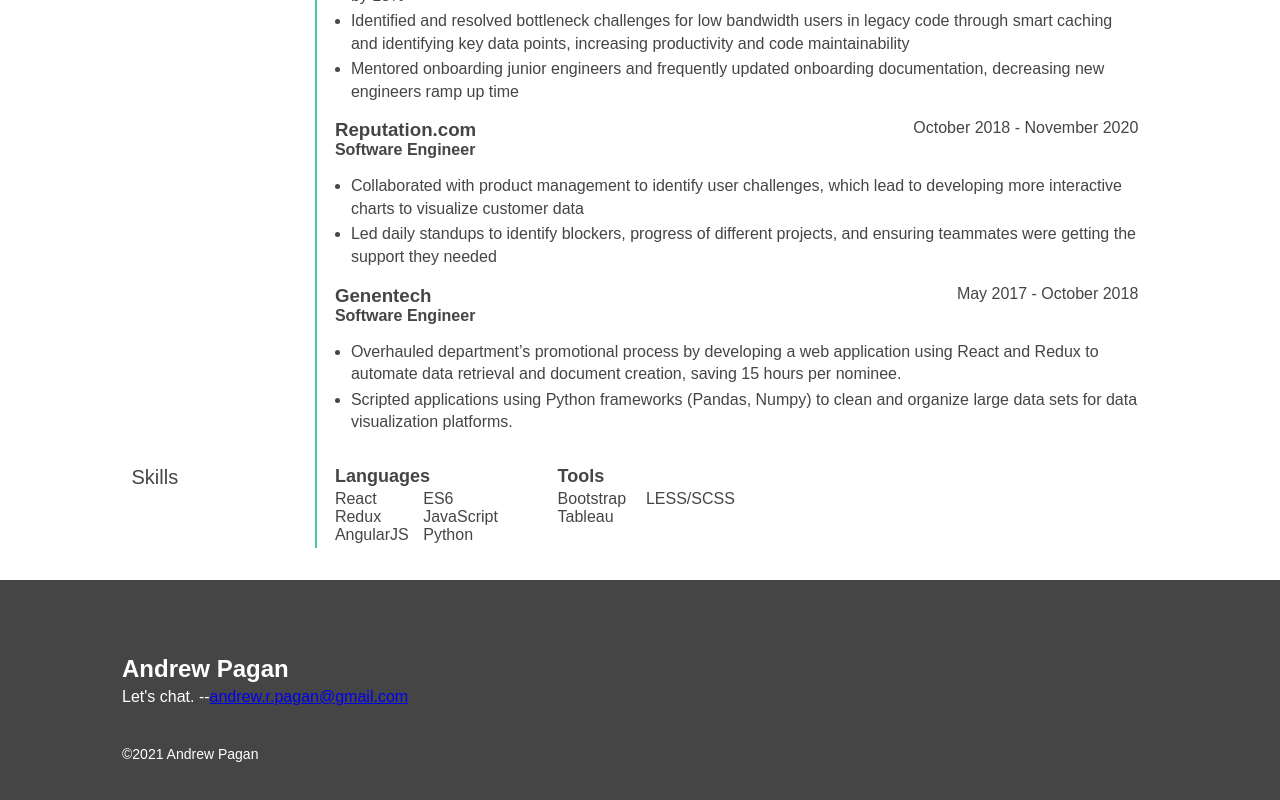
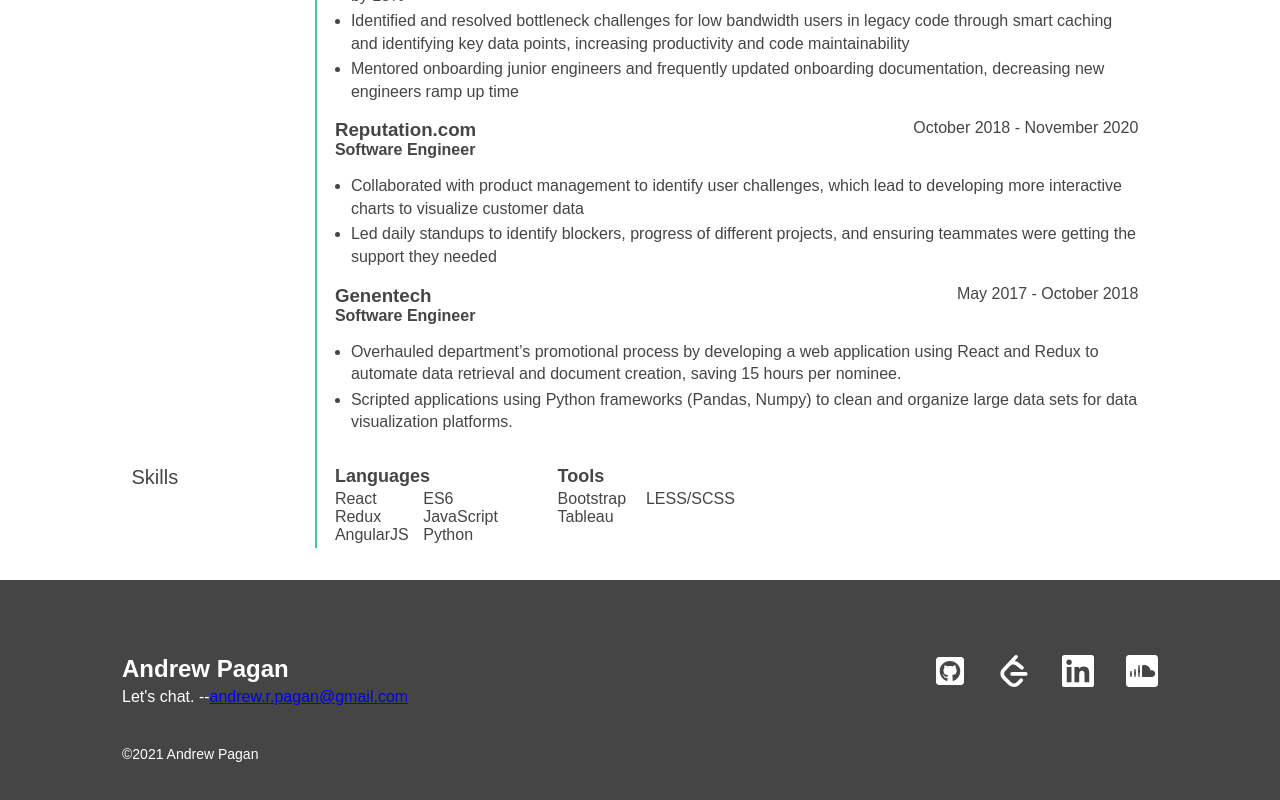
Before and after one commit to mdestafadilah/andrewpagan.com, a Next.js app: page / in a window 1280 px wide. Shown: the part 328-1128 px from the top of the page. Built offline with nearby package versions, Linux system fonts and the light colour scheme; a web font is replaced by a local one.

Commit message:
Social media links working appropriately

```diff
--- a/package.json
+++ b/package.json
@@ -11,6 +11,7 @@
     "next": "^10.0.0",
     "react": "17.0.1",
     "react-dom": "17.0.1",
+    "react-icons": "^4.2.0",
     "sass": "^1.32.7",
     "url-loader": "^4.1.1"
   }
--- a/pages/Footer.js
+++ b/pages/Footer.js
@@ -1,10 +1,32 @@
 import styles from "./Footer.module.scss";
+import socialMedia from "../public/social-media";
+import { FaGithubSquare } from "react-icons/fa";
+import { SiLinkedin, SiLeetcode } from "react-icons/si";
+import { ImSoundcloud2 } from "react-icons/im";
 
-const ListItem = ({ url, icon }) => {
+const ListItem = ({ url, name }) => {
+	const iconPicker = () => {
+		switch (name) {
+			case "Github":
+				return <FaGithubSquare />;
+			case "LinkedIn":
+				return <SiLinkedin />;
+			case "Leetcode":
+				return <SiLeetcode />;
+			case "SoundCloud":
+				return <ImSoundcloud2 />;
+		}
+	};
+
 	return (
 		<li className={styles.item}>
-			<a href={url} target="_blank" rel="noopener noreferrer">
-				<i className={icon}></i>
+			<a
+				className={styles.link}
+				href={url}
+				target="_blank"
+				rel="noopener noreferrer"
+			>
+				{iconPicker()}
 			</a>
 		</li>
 	);
@@ -29,18 +51,13 @@
 			</div>
 			<div className={styles["social-media-links"]}>
 				<ul className={styles["link-holder"]}>
-					<ListItem
-						url="https://github.com/drewkiimon"
-						icon="fa fa-github"
-					/>
-					<ListItem
-						url="https://www.linkedin.com/in/andrewpagan/"
-						icon="fa fa-linkedin"
-					/>
-					<ListItem
-						url="https://soundcloud.com/drewkiimon"
-						icon="fa fa-soundcloud"
-					/>
+					{socialMedia["social-media"].map((media) => (
+						<ListItem
+							key={media.name}
+							url={media.url}
+							name={media.name}
+						></ListItem>
+					))}
 				</ul>
 			</div>
 		</footer>
--- a/pages/Footer.module.scss
+++ b/pages/Footer.module.scss
@@ -1,7 +1,6 @@
 @import "../variables";
 
 @media screen and (min-width: $desktop-break) {
-	// footer
 	.footer {
 		height: 250px;
 		color: white;
@@ -51,6 +50,7 @@
 				.item {
 					width: 32px;
 					height: 32px;
+					font-size: 32px;
 					display: inline-block;
 
 					.link {
@@ -59,10 +59,6 @@
 
 					&:not(:last-child) {
 						margin-right: 32px;
-					}
-
-					.fa {
-						font-size: 32px;
 					}
 				}
 			}
@@ -121,6 +117,7 @@
 					width: 32px;
 					height: 32px;
 					display: inline-block;
+					font-size: 32px;
 
 					.link {
 						color: white;
@@ -128,10 +125,6 @@
 
 					&:not(:last-child) {
 						margin-right: 32px;
-					}
-
-					.fa {
-						font-size: 32px;
 					}
 				}
 			}
@@ -189,6 +182,7 @@
 					width: 32px;
 					height: 32px;
 					display: inline-block;
+					font-size: 32px;
 
 					.link {
 						color: white;
@@ -197,10 +191,6 @@
 					&:not(:last-child) {
 						margin-right: 32px;
 					}
-
-					.fa {
-						font-size: 32px;
-					}
 				}
 			}
 		}
--- /dev/null
+++ b/public/social-media.json
@@ -0,0 +1,20 @@
+{
+	"social-media": [
+		{
+			"name": "Github",
+			"url": "https://github.com/drewkiimon"
+		},
+		{
+			"name": "Leetcode",
+			"url": "https://leetcode.com/drewbie/"
+		},
+		{
+			"name": "LinkedIn",
+			"url": "https://www.linkedin.com/in/andrewpagan/"
+		},
+		{
+			"name": "SoundCloud",
+			"url": "https://soundcloud.com/drewkiimon"
+		}
+	]
+}
```
Also changed, not shown: 1 other file (tests, documents, lock files or other folders).
